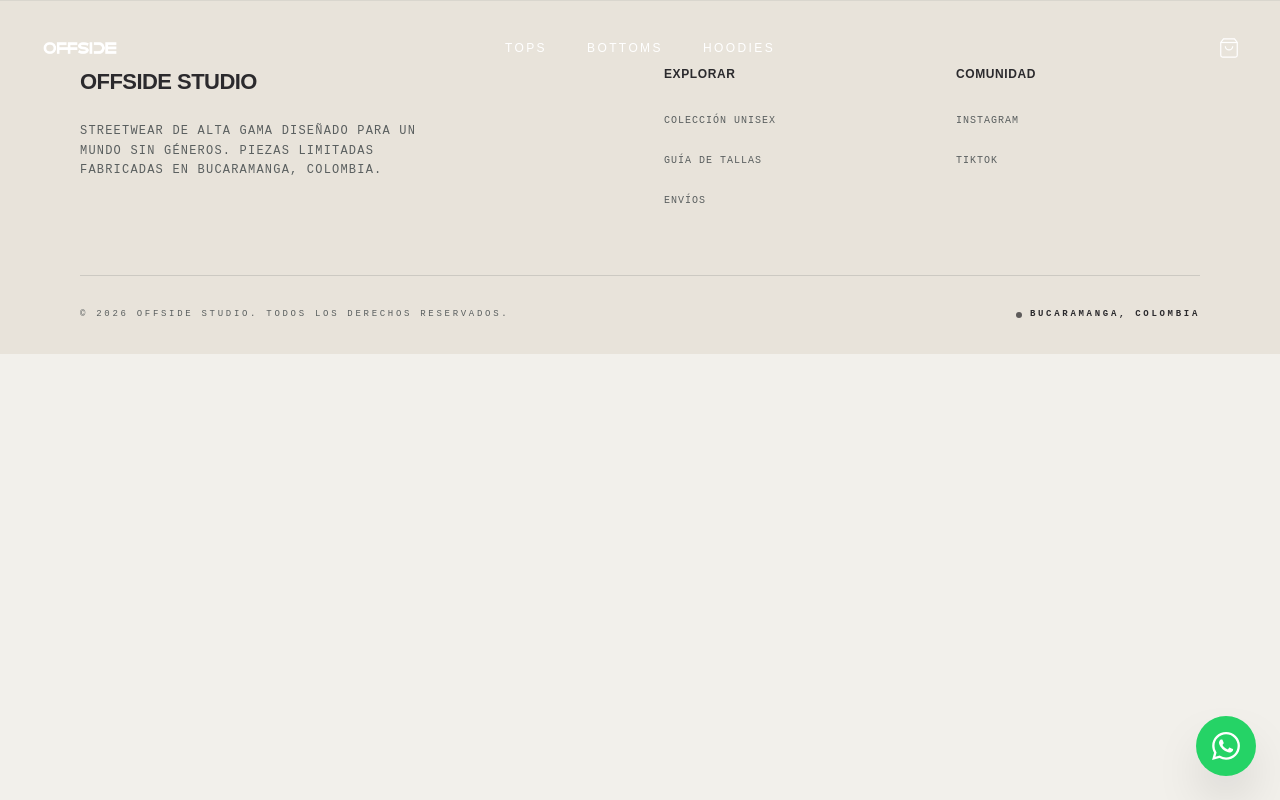
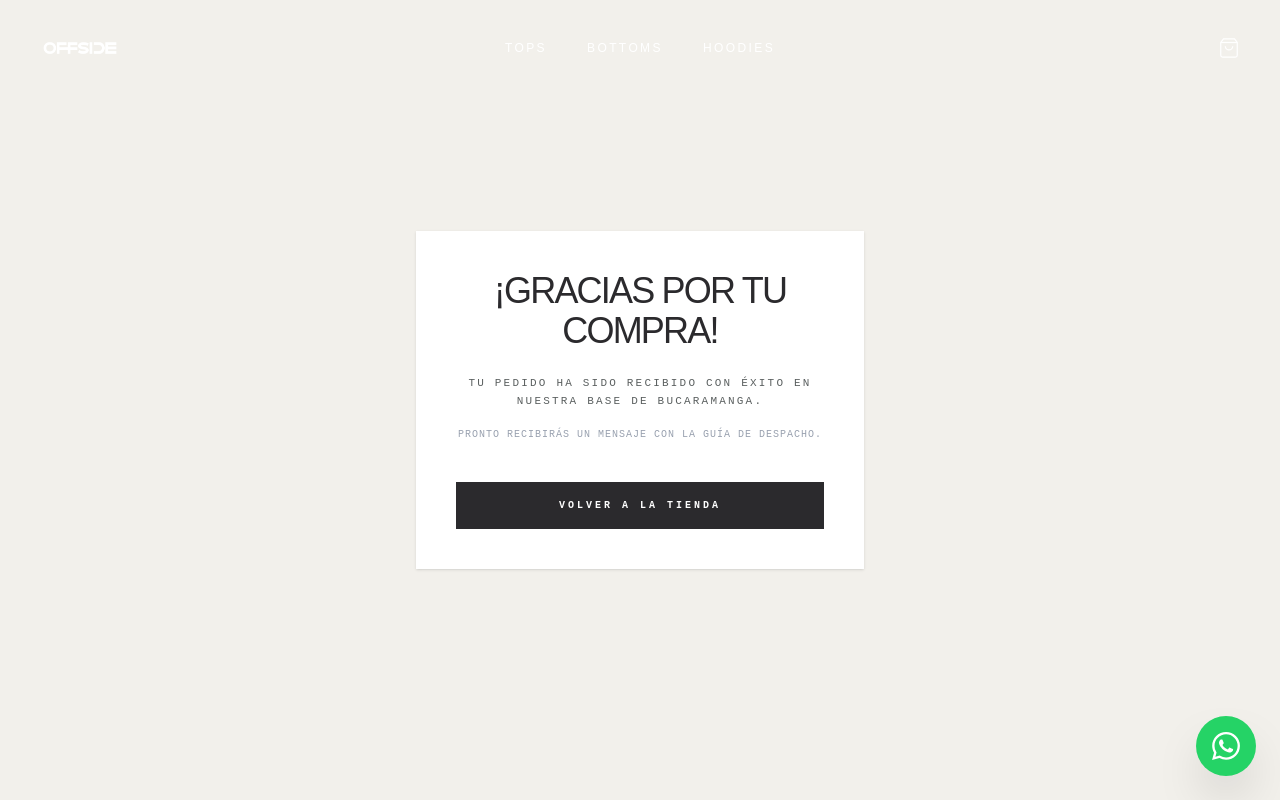
Before and after one commit to EduardoCastellanosP/tu-tienda-ropa, a React (Vite) app: page /response in a window 1280 px wide. Shown: the top 800 px of the page. Built offline with nearby package versions, Linux system fonts and the light colour scheme.

Commit message:
Epayco Add

```diff
--- a/index.html
+++ b/index.html
@@ -5,6 +5,7 @@
     <link rel="icon" type="image/svg+xml" href="/vite.svg" />
     <meta name="viewport" content="width=device-width, initial-scale=1.0" />
     <link rel="preconnect" href="https://fonts.googleapis.com">
+    <script type="text/javascript" src="https://checkout.epayco.co/checkout.js"></script>
 <link rel="preconnect" href="https://fonts.gstatic.com" crossorigin>
 <link href="https://fonts.googleapis.com/css2?family=Montserrat:ital,wght@0,500;0,800;1,800&display=swap" rel="stylesheet">
     <title>tu-tienda-ropa</title>
--- a/src/App.jsx
+++ b/src/App.jsx
@@ -10,6 +10,7 @@
 import CartPage from './components/CartPage';
 import Footer from './components/Footer';
 import { Link } from 'react-router-dom';
+import ResponsePage from './components/ResponsePage';
 const imagesContext = import.meta.glob('./assets/images/imagenesdesfile/*.{png,jpg,jpeg,svg}', { eager: true });
 const fotosDelDesfile = Object.values(imagesContext).map((mod) => mod.default);
 
@@ -94,9 +95,11 @@
                   </div>
                   <MovingText/>
                   <UnisexGrid />
+                  {/* <Route path="/response" element={<ResponsePage />} /> */}
                 </>
               } />
               <Route path="/cart" element={<CartPage />} />
+              <Route path="/response" element={<ResponsePage />} />
             </Routes>
 
             <Footer />
--- a/src/components/CartPage.jsx
+++ b/src/components/CartPage.jsx
@@ -64,13 +64,51 @@
     setFormData({ ...formData, [e.target.name]: e.target.value });
   };
 
-  const handleFinalCheckout = (e) => {
+ const handleFinalCheckout = (e) => {
     e.preventDefault();
+
+    // 1. Validación de campos locales
     if (!formData.nombre || !formData.telefono || !formData.direccion) {
-      alert("Error: Nombre, teléfono y dirección son obligatorios para el despacho.");
+      alert("Error: Todos los campos marcados con * son obligatorios.");
       return;
     }
-    alert("Redirigiendo a ePayco para pago seguro por PSE...");
+
+    // 2. Limpieza del monto (Convertir a número entero sin decimales)
+    const amountValidado = Math.round(Number(subtotal));
+
+    // 3. Configuración del Handler
+    const handler = window.ePayco.checkout.configure({
+      key: "49515a84b91212fd167104277d598382", // Llave de pruebas estándar
+      test: true
+    });
+
+    // 4. Objeto de datos con parámetros de seguridad
+    const data = {
+      invoice: `OFFSIDE-${Date.now()}`,
+      currency: 'cop',
+      name: 'Compra en OFFSIDE STUDIO',
+      description: items.map(i => `${i.nombre} (${i.talla})`).join(', '),
+      amount: amountValidado,
+      tax_base: '0',
+      tax: '0',
+      country: 'co',
+      lang: 'es',
+      external: 'false', // Abre el modal sobre la misma página (evita bloqueos de popups)
+
+      // Datos del cliente (Aseguramos que no viajen como undefined)
+      name_billing: formData.nombre || "",
+      address_billing: formData.direccion || "",
+      mobile_billing: formData.telefono || "",
+      email_billing: formData.email || "",
+      city_billing: formData.ciudad || "Bucaramanga",
+
+      // URLs de redirección - Verifica que estas rutas existan en tu App.jsx
+      url_confirmation: 'https://tiendaderopa12.netlify.app/response',
+      url_response: 'https://tiendaderopa12.netlify.app/response',
+      method: 'GET'
+    };
+
+    handler.open(data);
   };
 
   return (
--- /dev/null
+++ b/src/components/ResponsePage.jsx
@@ -0,0 +1,42 @@
+import React, { useEffect } from 'react'; // Añadimos useEffect
+import { Link } from 'react-router-dom';
+import { motion } from 'framer-motion';
+
+const ResponsePage = () => {
+  // Limpiar el carrito apenas cargue esta página
+  useEffect(() => {
+    localStorage.removeItem('cart_offside');
+  }, []);
+
+  return (
+    <div className="min-h-screen bg-[#F2F0EB] flex items-center justify-center px-6">
+      <motion.div
+        initial={{ opacity: 0, scale: 0.95 }}
+        animate={{ opacity: 1, scale: 1 }}
+        className="max-w-md w-full bg-white p-10 text-center shadow-sm"
+      >
+        <h1 className="font-['Aku_&_Kamu',_sans-serif] text-4xl uppercase tracking-tighter text-[#2b2a2d] mb-6">
+          ¡Gracias por tu compra!
+        </h1>
+
+        <div className="space-y-4 mb-10">
+          <p className="text-[11px] text-[#5a5f5f] uppercase tracking-[0.2em] leading-relaxed">
+            Tu pedido ha sido recibido con éxito en nuestra base de Bucaramanga.
+          </p>
+          <p className="text-[10px] text-gray-400 uppercase tracking-widest">
+            Pronto recibirás un mensaje con la guía de despacho.
+          </p>
+        </div>
+
+        <Link
+          to="/"
+          className="block bg-[#2b2a2d] text-white py-4 text-[10px] font-black uppercase tracking-[0.3em] hover:invert transition-all"
+        >
+          Volver a la tienda
+        </Link>
+      </motion.div>
+    </div>
+  );
+};
+
+export default ResponsePage;
```
